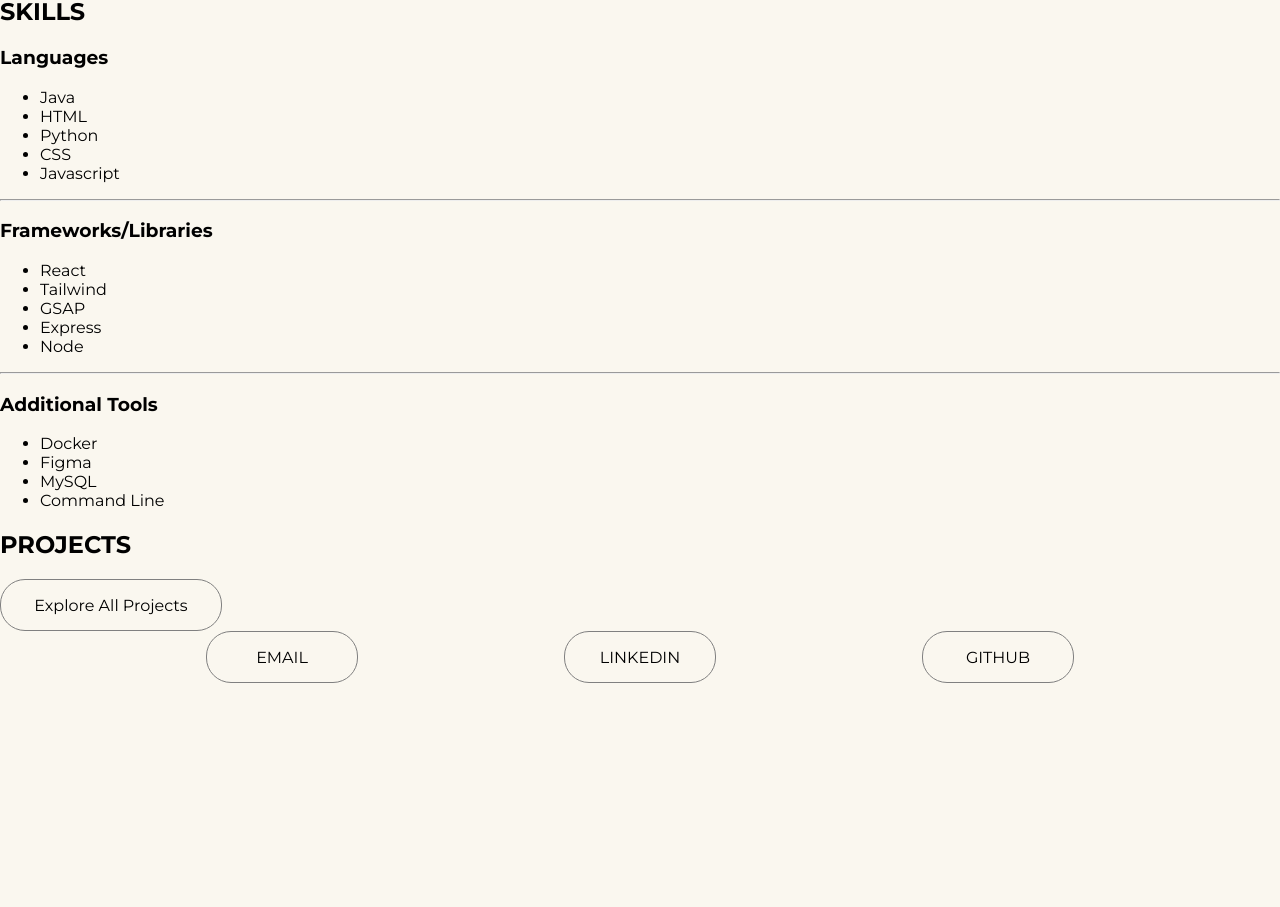
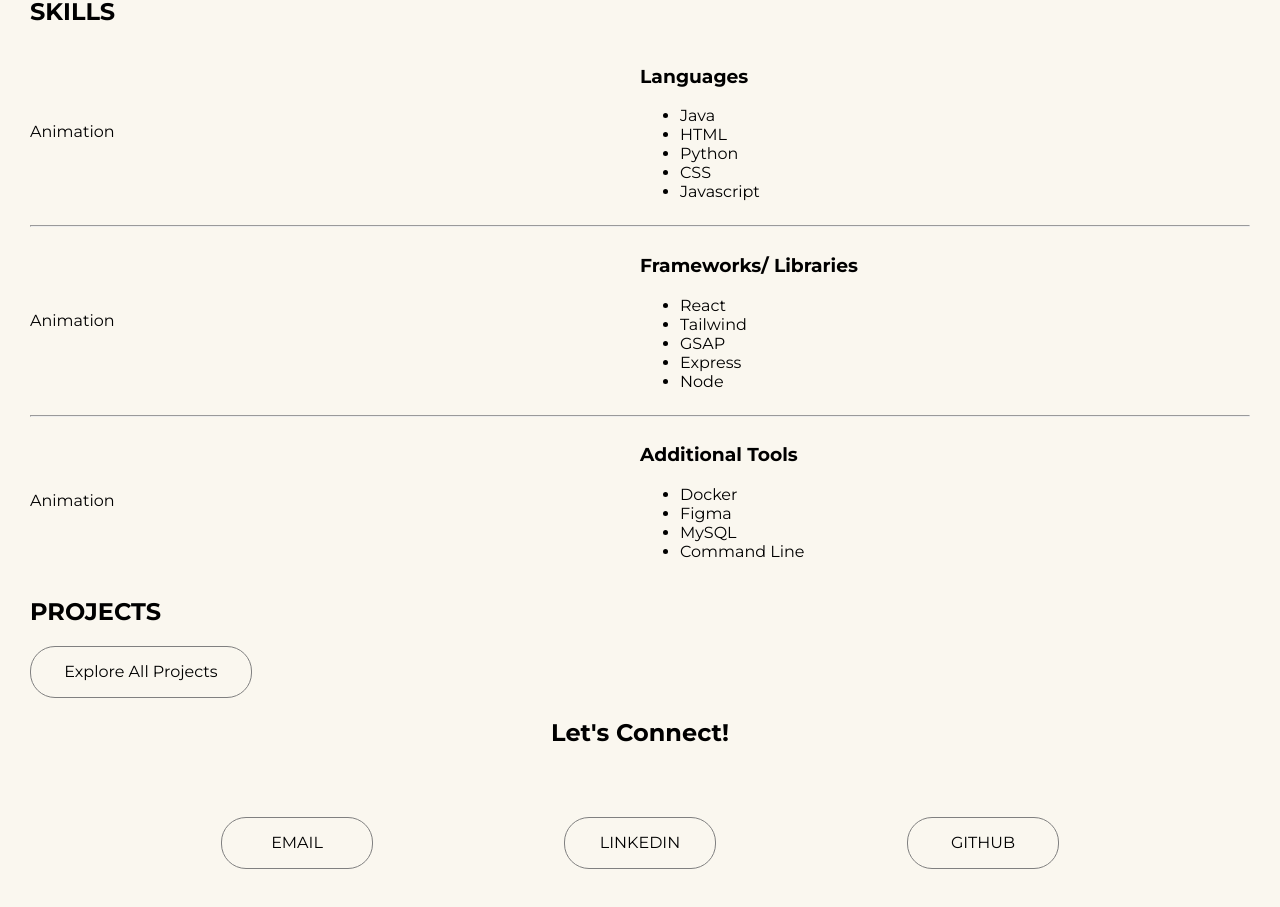
Before and after one commit to angelayang2018/angelayang2018.github.io, a React (Create React App) app: page / in a window 1280 px wide. Shown: the part 279-1186 px from the top of the page. Before the commit the page ends 962 px from the top, so only its background shows below. Built offline with nearby package versions, Linux system fonts and the light colour scheme.

Commit message:
Flexbox skills sections

```diff
--- a/src/pages/Home.js
+++ b/src/pages/Home.js
@@ -21,8 +21,9 @@ export default function Home() {
 
       <div className="skills">
         <h2>SKILLS</h2>
-        <div className="languages">
-          <div>
+        <div className="skillContainer">
+            <div className="skillInfo">Animation</div>
+          <div className="skillInfo">
             <h3>Languages</h3>
             <ul>
               <li>Java</li>
@@ -36,9 +37,10 @@ export default function Home() {
 
         <hr />
 
-        <div className="frameworks">
-          <div>
-            <h3>Frameworks/Libraries</h3>
+        <div className="skillContainer">
+        <div className="skillInfo">Animation</div>
+          <div className="skillInfo">
+            <h3>Frameworks/ Libraries</h3>
             <ul>
               <li>React</li>
               <li>Tailwind</li>
@@ -51,8 +53,9 @@ export default function Home() {
 
         <hr />
 
-        <div className="tools">
-          <div>
+        <div className="skillContainer">
+        <div className="skillInfo">Animation</div>
+          <div className="skillInfo">
             <h3>Additional Tools</h3>
             <ul>
               <li>Docker</li>
@@ -71,6 +74,7 @@ export default function Home() {
         </Link>
       </div>
 
+        <div className = "movingText"><h2>Let's Connect!</h2></div>
       <div className="contact">
         <a className="buttonS" href="mailto:angela.yang146@gmail.com">
           EMAIL
--- a/src/styles/components/_button.scss
+++ b/src/styles/components/_button.scss
@@ -19,3 +19,9 @@
     height: 50px;
     cursor: pointer;
 }
+
+.buttonS:hover, .buttonM:hover{
+    background-color: black;
+    color: white;
+    border-color: black;
+}
--- a/src/styles/pages/_home.scss
+++ b/src/styles/pages/_home.scss
@@ -4,6 +4,22 @@
 .aboutButtons{
     display: flex;
 }
+
+.skillContainer{
+    @include flexEvenly;
+    text-align: left;
+}
+
+.skillInfo{
+    width: 50%;
+
+}
+
 .contact{
     @include flexEvenly;
+    padding: 50px 0px;
 }
+
+.movingText{
+    @include flexCenter;
+}
--- a/src/styles/styles.css
+++ b/src/styles/styles.css
@@ -22,6 +22,12 @@
   cursor: pointer;
 }
 
+.buttonS:hover, .buttonM:hover {
+  background-color: black;
+  color: white;
+  border-color: black;
+}
+
 @font-face {
   font-family: "Nostrav";
   src: url(Nostrav.ttf);
@@ -37,15 +43,34 @@
   display: flex;
 }
 
+.skillContainer {
+  display: flex;
+  justify-content: space-evenly;
+  align-items: center;
+  text-align: left;
+}
+
+.skillInfo {
+  width: 50%;
+}
+
 .contact {
   display: flex;
   justify-content: space-evenly;
+  align-items: center;
+  padding: 50px 0px;
+}
+
+.movingText {
+  display: flex;
+  justify-content: center;
   align-items: center;
 }
 
 body {
   font-family: "Montserrat", sans-serif;
   background-color: #FAF7EF;
+  padding: 0px 30px;
 }
 
 a {
--- a/src/styles/styles.scss
+++ b/src/styles/styles.scss
@@ -5,6 +5,7 @@
 body{
     font-family: 'Montserrat', sans-serif;
     background-color: abstracts.$sandColor;
+    padding: 0px 30px;
   }
 
   a{
```
Also changed, not shown: 1 other file (tests, documents, lock files or other folders).
